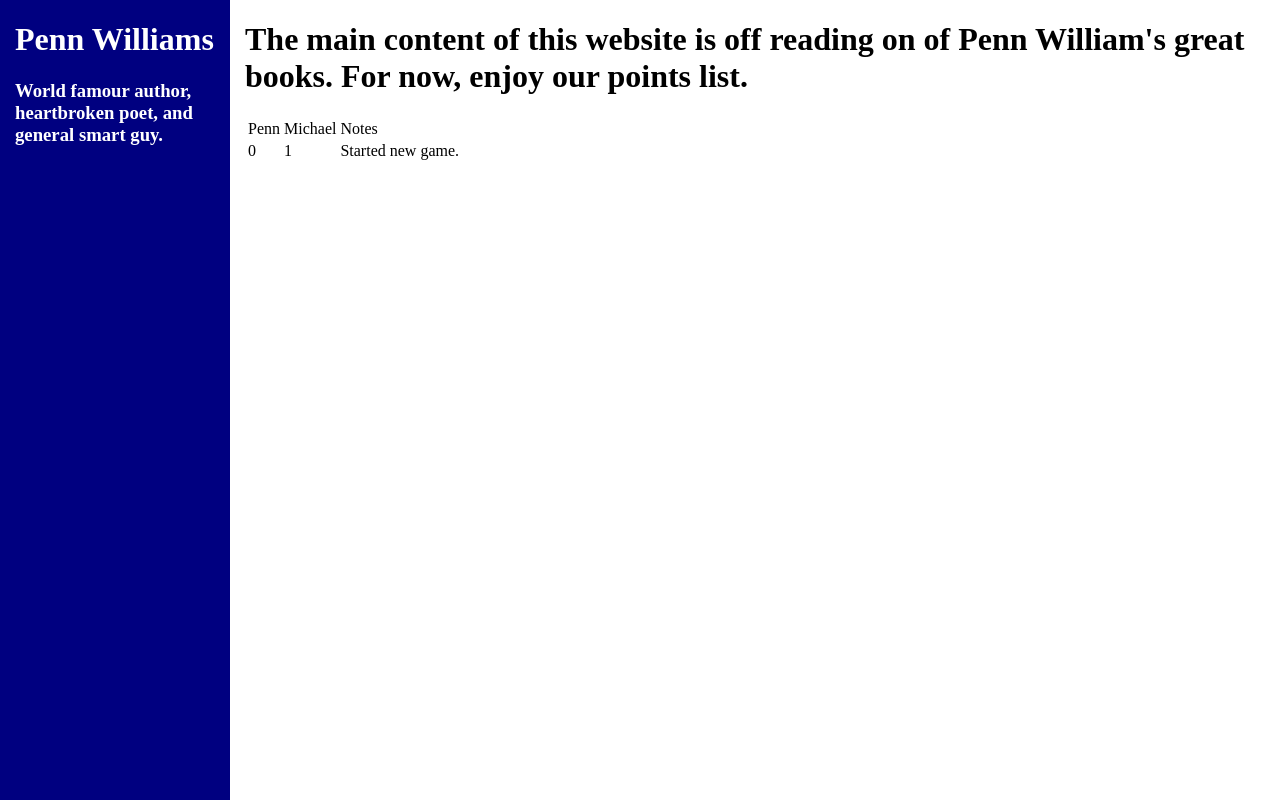
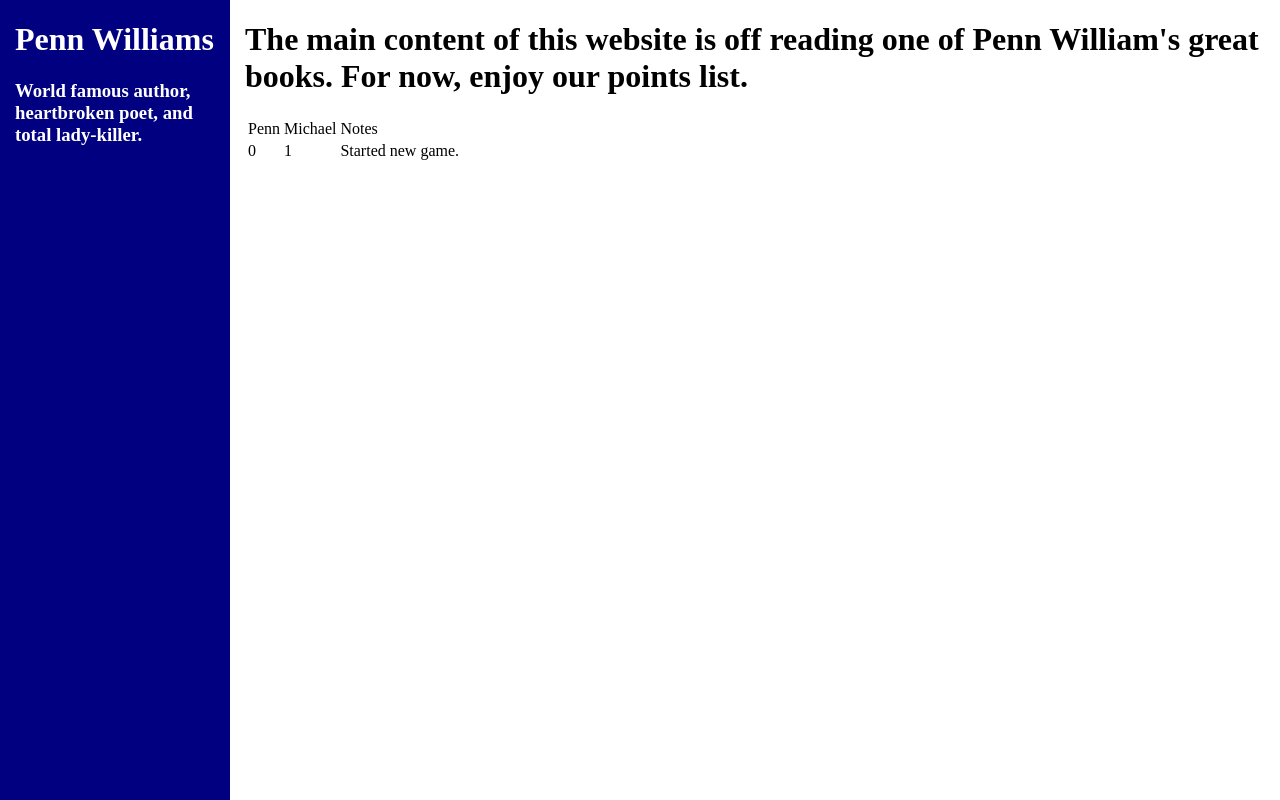
Before and after one commit to PennWilliams/PennWilliams.github.io, a plain HTML site: page index.html in a window 1280 px wide. Drawn offline with Linux system fonts and the light colour scheme.

Commit message:
Fixed spelling errors

```diff
--- a/index.html
+++ b/index.html
@@ -17,7 +17,7 @@
             <div class="innertube">
 
                 <h1>Penn Williams</h1>
-                <h3>World famour author, heartbroken poet, and general smart guy.</h3>
+                <h3>World famous author, heartbroken poet, and total lady-killer.</h3>
 
             </div>
         </div>
@@ -26,7 +26,7 @@
         <div id="maincontent">
             <div class="innertube">
 
-                <h1>The main content of this website is off reading on of Penn William's great books. For now, enjoy our points list.</h1>
+                <h1>The main content of this website is off reading one of Penn William's great books. For now, enjoy our points list.</h1>
 
                 <table>
                     <tr>
```
